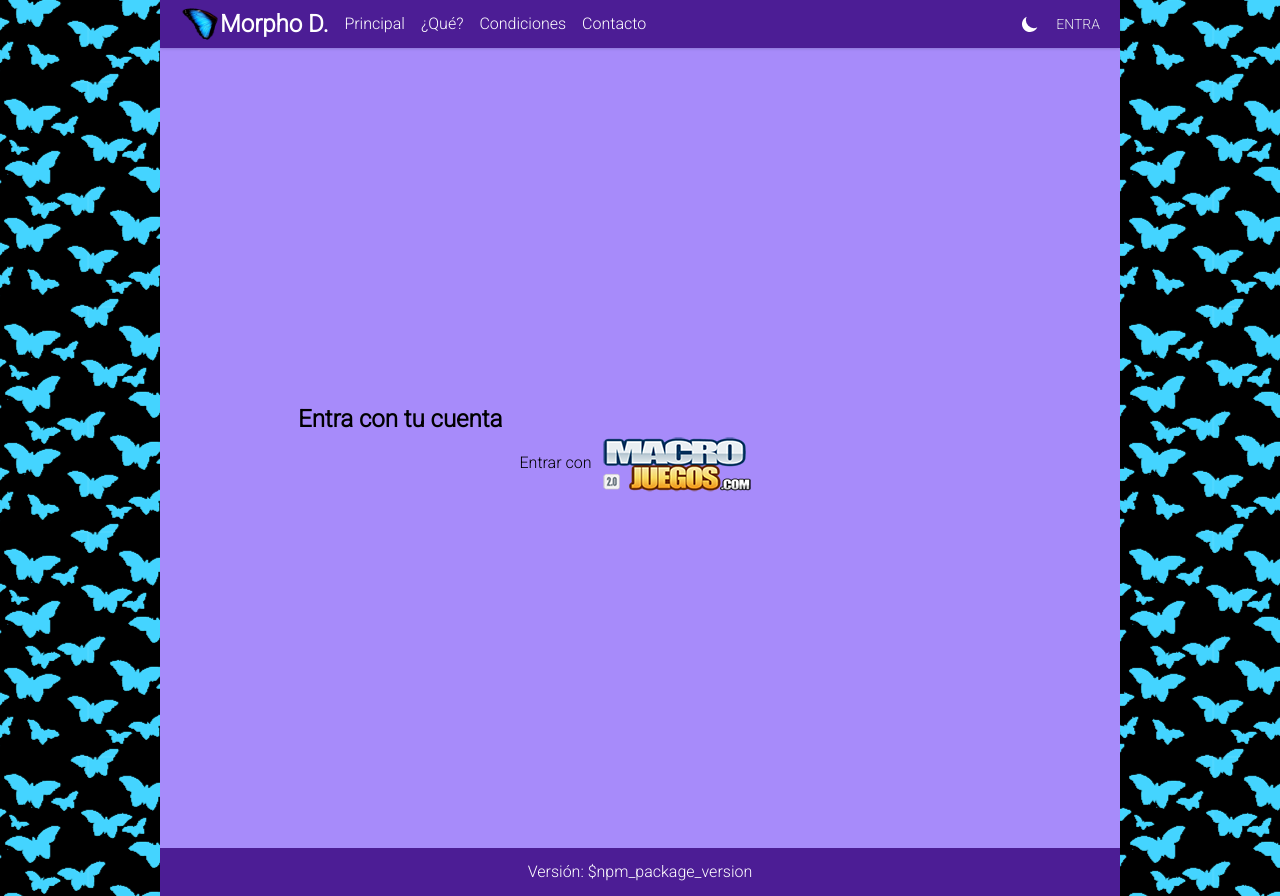
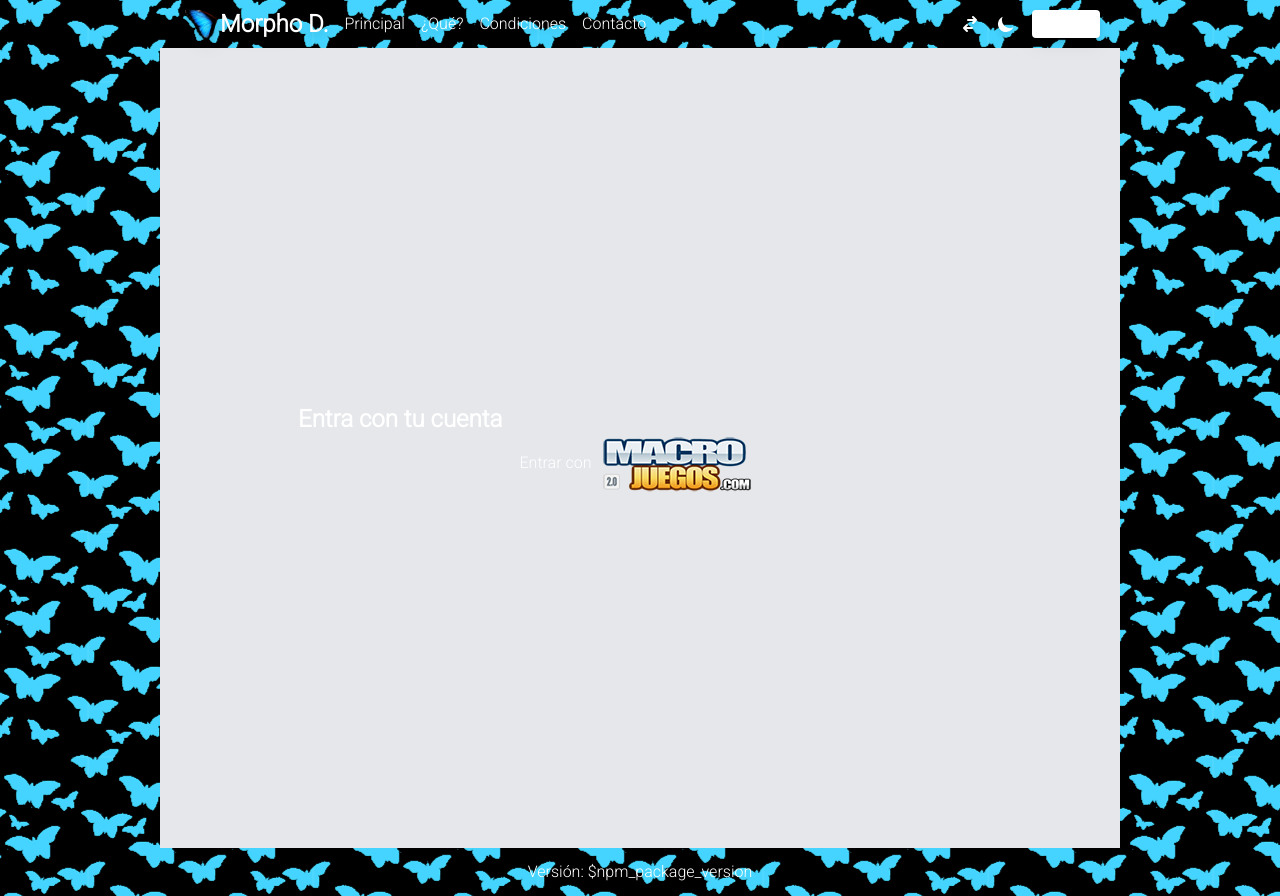
Before and after one commit to zebnat/morpho-dimension, a React (Create React App) app: page /login in a window 1280 px wide. Built offline with nearby package versions, Linux system fonts and the light colour scheme.

Commit message:
wip tailwind css applied themes

```diff
--- a/src/Layout.js
+++ b/src/Layout.js
@@ -9,14 +9,22 @@ import {
     useHistory
 } from "react-router-dom";
 
-// context
+// Theme Context
+
+
+// User Context
 import { defaultUser, UserContext } from './services/context/UserContext';
-import React, { useReducer, useEffect } from 'react'
+import { defaultTheme, ThemeContext } from './services/context/ThemeContext';
+
+import React, { useReducer, useEffect, useState } from 'react'
 import userReducer from './services/reducers/userReducer';
 import LoginApi from './services/api/login';
 
 function Layout({ children }) {
     const [userState, userDispatch] = useReducer(userReducer, defaultUser);
+
+    const [theme, setTheme] = useState(defaultTheme);
+
     const history = useHistory();
 
     // create login api instance
@@ -66,6 +74,7 @@ function Layout({ children }) {
     }, [userState.isLogged, userState.token])
 
     return (
+        <ThemeContext.Provider value={{ theme, setTheme }}>
             <UserContext.Provider value={{ userState, userDispatch }}>
                 <div className="animatedbg bg-morpho-pattern">
                     <div className="lg:w-3/4 lg:m-auto">
@@ -82,6 +91,7 @@ function Layout({ children }) {
                 </div>
                 <ScrollToTopButton />
             </UserContext.Provider>
+        </ThemeContext.Provider>
     );
 }
 
--- a/src/components/Footer.js
+++ b/src/components/Footer.js
@@ -1,10 +1,16 @@
 import React from 'react'
+
+import { ThemeContext } from '../services/context/ThemeContext'
 
 const Footer = ({ children }) => {
     return (
-        <footer className="h-12 px-10 flex items-center justify-center space-x-4 bg-gray-50 dark:bg-purple-900 dark:text-white">
-            {children}
-        </footer>
+        <ThemeContext.Consumer>
+            {({ theme }) =>
+                <footer className={`h-12 px-10 flex items-center justify-center space-x-4 bg-primary_${theme.value}_1 dark:bg-primary_${theme.value}_4 dark:text-white`}>
+                    {children}
+                </footer>
+            }
+        </ThemeContext.Consumer>
     )
 }
 
--- a/src/components/Header.js
+++ b/src/components/Header.js
@@ -3,8 +3,12 @@ import {
     Link
 } from "react-router-dom";
 import { MoonIcon } from '@heroicons/react/solid'
+import { SwitchHorizontalIcon } from '@heroicons/react/solid'
+
 import { UserContext } from '../services/context/UserContext';
 import avatarUrlGenerator from './utils/Avatar';
+
+import { ThemeContext } from '../services/context/ThemeContext';
 
 const Header = () => {
     const toogleDark = () => {
@@ -16,9 +20,11 @@ const Header = () => {
         <UserContext.Consumer>
             {({ userState }) => {
                 return (
-                    <header className="sticky top-0 z-10 bg-gray-50 dark:text-white">
-                        <nav>
-                            <div className="flex justify-between h-12 px-5 shadow items-center dark:bg-purple-900 ">
+                    <ThemeContext.Consumer>
+                        {({ theme, setTheme }) => {
+                            return (
+                                <header className="sticky top-0 z-10">
+                                    <nav className={`flex justify-between h-12 px-5 filter drop-shadow-lg items-center bg-primary_${theme.value}_1 dark:bg-primary_${theme.value}_4 dark:text-white`}>
                                         <div className="flex items-center space-x-4">
                                             <Link to={'/'} className="flex items-center justify-start">
                                                 <img className="h-10" width={40} height={40} alt="Morpho Dimension" src="/logo192.png" />
@@ -35,17 +41,46 @@ const Header = () => {
                                             </div>
                                         </div>
                                         <div className="flex space-x-4 items-center">
+                                            <SwitchHorizontalIcon className="h5 w-5 cursor-pointer" onClick={() => {
+                                                let newValue;
+                                                //const newValue = (theme.value == 'default') ? 'cherryabby' : 'default';
+                                                switch (theme.value) {
+                                                    case 'default':
+                                                        newValue = 'cherryabby'
+                                                        break;
+                                                    case 'cherryabby':
+                                                        newValue = 'milertheme'
+                                                        break;
+                                                    case 'milertheme':
+                                                        newValue = 'milertheme2'
+                                                        break;
+                                                    case 'milertheme2':
+                                                        newValue = 'default'
+                                                        break;
+                                                    default:
+                                                        newValue = 'default'
+                                                        break;
+                                                }
+
+                                                setTheme({ value: newValue });
+                                            }} />
+
                                             <MoonIcon className="h5 w-5 cursor-pointer" onClick={toogleDark} />
 
                                             {userState.isLogged ?
                                                 <Link to="/profile"><img className="rounded-full border h-10 w-10" src={avatarUrlGenerator(userState.id, 'LITTLE')} alt={userState.name}></img></Link> :
-                                        <Link className="text-gray-800 dark:text-gray-200 text-sm" to="/login">ENTRA</Link>}
+                                                <Link className={`bg-white dark:bg-complementary_${theme.value}_3 py-1 px-3 rounded text-secondary_${theme.value}_4 dark:text-white font-bold text-sm`} to="/login">ENTRA</Link>}
 
 
                                         </div>
-                            </div>
                                     </nav>
-                    </header>)
+                                </header>
+                            )
+
+                        }}
+
+                    </ThemeContext.Consumer>
+                )
             }}
         </UserContext.Consumer>
     )
--- a/src/components/Main.js
+++ b/src/components/Main.js
@@ -2,21 +2,28 @@ import React from 'react'
 import {
     Link
 } from "react-router-dom";
+
+import { ThemeContext } from '../services/context/ThemeContext';
+
 const Main = ({ children }) => (
-    <main className="min-h-screen items-center z-0 px-6 py-10 lg:py-20 bg-white dark:bg-purple-400 h-auto flex justify-center">
+    <ThemeContext.Consumer>
+        {({ theme }) =>
+            <main className={`min-h-screen items-center z-0 px-6 py-6 lg:py-10 bg-gray-200 dark:bg-primary_${theme.value}_2 dark:text-white h-auto flex justify-center`}>
                 <div className="w-full md:w-1/2 lg:w-3/4">
-            <div className="sm:hidden flex justify-center p-4 mb-4 rounded bg-purple-300 flex-wrap">
+                    <div className={`sm:hidden flex justify-center p-4 mb-4 rounded bg-secondary_${theme.value}_2 dark:bg-secondary_${theme.value}_1 flex-wrap`}>
                         {[
                             { text: 'Principal', to: '/principal' },
                             { text: '¿Qué?', to: '/acerca-de' },
                             { text: 'Condiciones', to: '/terminos-de-uso' },
                             { text: 'Contacto', to: '/contacto' },
-                ].map((e, i) => <Link key={i} className="hover:text-indigo-600 text-white dark:text-white m-2 p-2 rounded bg-purple-500 " to={e.to}>{e.text}</Link>)}
+                        ].map((e, i) => <Link key={i} className={`hover:text-indigo-600 m-2 p-2 rounded bg-secondary_${theme.value}_1 dark:bg-secondary_${theme.value}_3 text-black dark:text-white font-black filter drop-shadow-md`} to={e.to}>{e.text}</Link>)}
                     </div>
 
                     {children}
                 </div>
             </main>
+        }
+    </ThemeContext.Consumer>
 )
 
 export default Main
```
Lines whose indentation alone changed are shown as unchanged.
